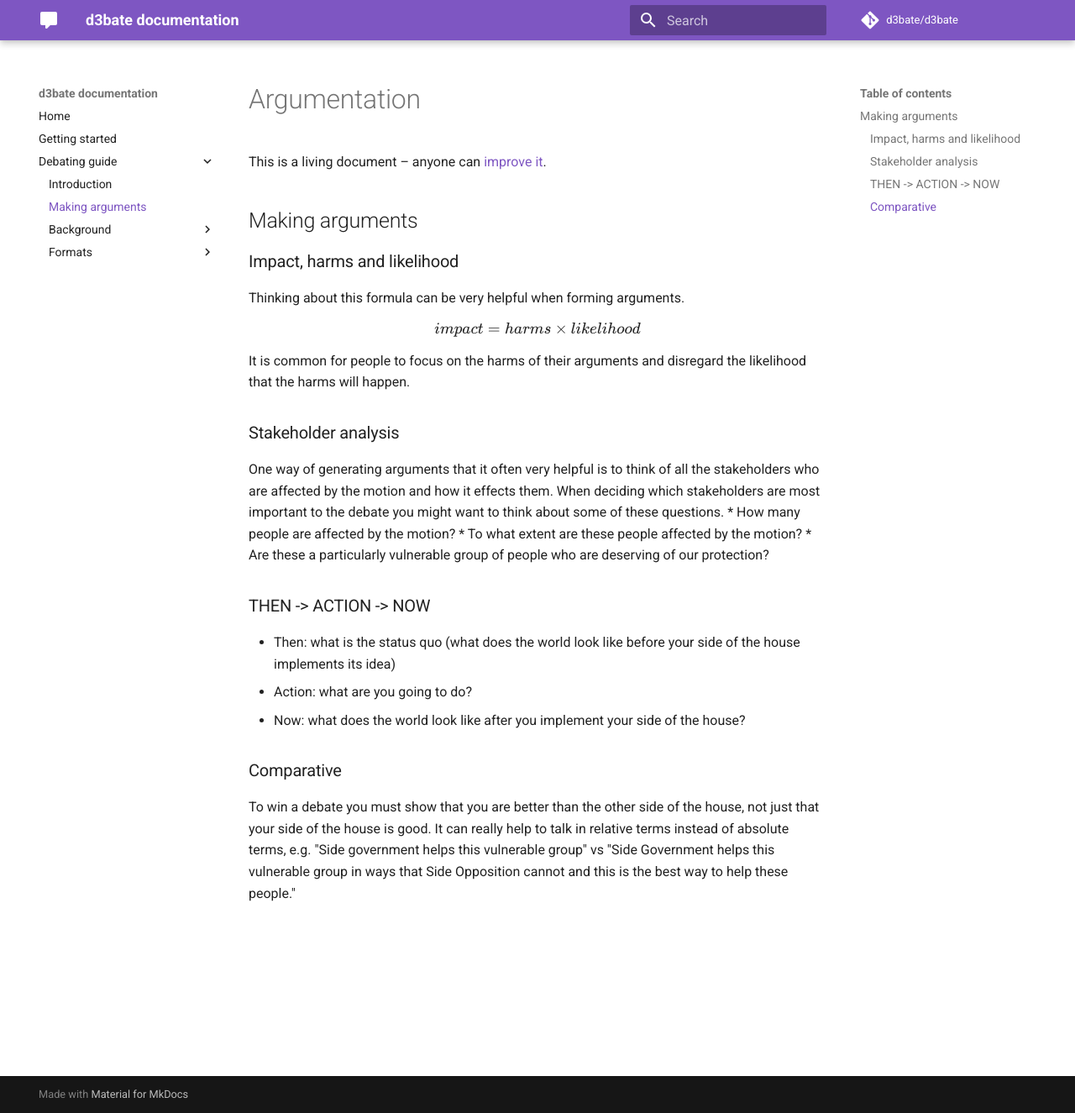
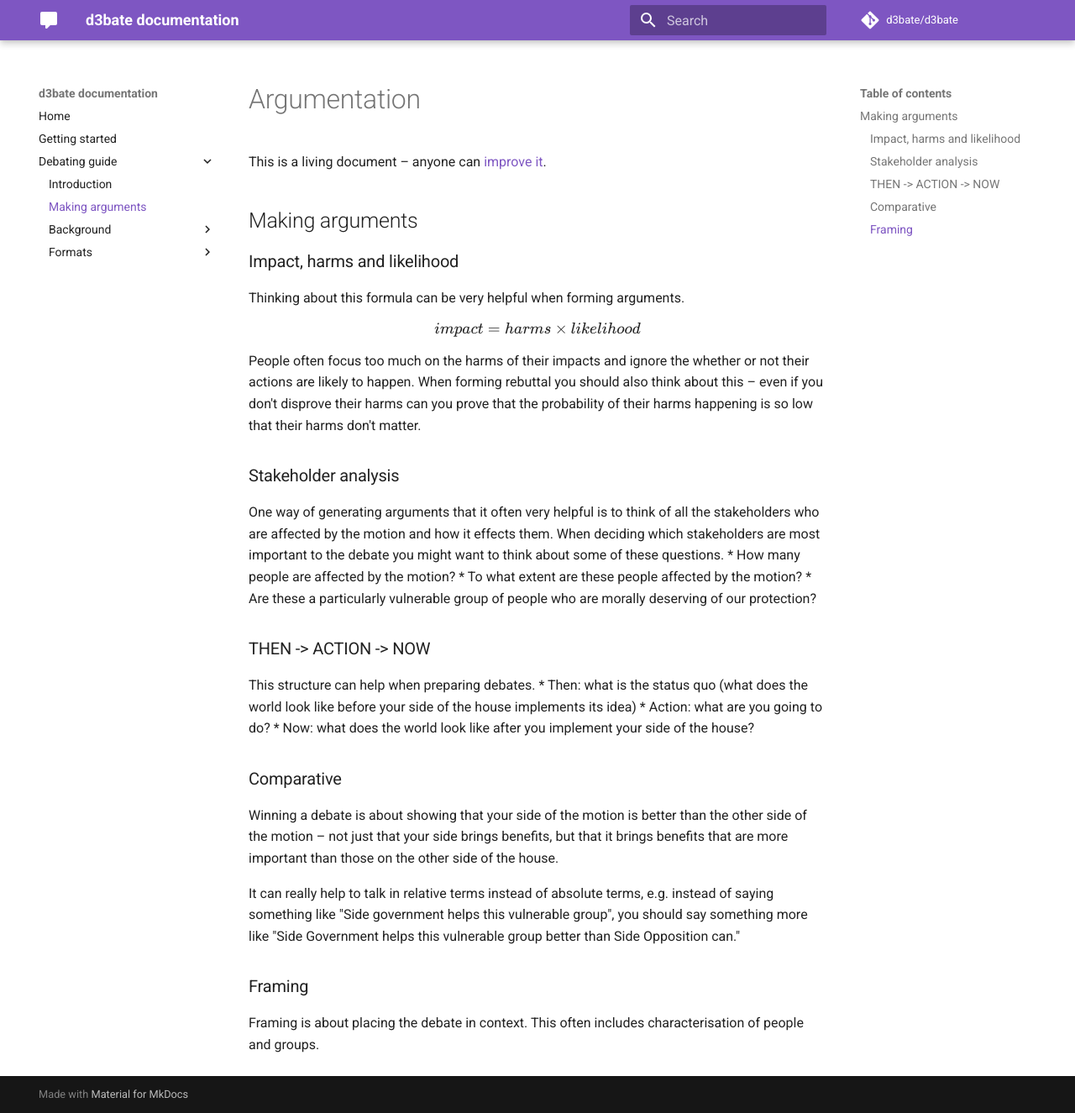
Before and after one commit to d3bate/d3bate, an MkDocs documentation site: the page built from docs/howto/argumentation/index.md, in a window 1280 px wide and 1325 px high. Shown: the whole window at 84% size. Built offline with MkDocs 1.6.1 and Material for MkDocs 9.7.7, drawn with Linux system fonts in a browser that asks for light colours; formulas are drawn with MathJax 3; comment, search, counter and statistics services are not loaded.

Commit message:
Updated debating guide to read more clearly.

```diff
--- a/docs/howto/argumentation/index.md
+++ b/docs/howto/argumentation/index.md
@@ -8,18 +8,24 @@ $$
 impact = harms \times likelihood
 $$
 
-It is common for people to focus on the harms of their arguments and disregard the likelihood that the harms will happen.
+People often focus too much on the harms of their impacts and ignore the whether or not their actions are likely to happen. When forming rebuttal you should also think about this – even if you don't disprove their harms can you prove that the probability of their harms happening is so low that their harms don't matter.
 
 ### Stakeholder analysis
 One way of generating arguments that it often very helpful is to think of all the stakeholders who are affected by the motion and how it effects them. When deciding which stakeholders are most important to the debate you might want to think about some of these questions.
 * How many people are affected by the motion?
 * To what extent are these people affected by the motion?
-* Are these a particularly vulnerable group of people who are deserving of our protection?
+* Are these a particularly vulnerable group of people who are morally deserving of our protection?
 
 ### THEN -> ACTION -> NOW
+This structure can help when preparing debates.
 * Then: what is the status quo (what does the world look like before your side of the house implements its idea)
 * Action: what are you going to do?
 * Now: what does the world look like after you implement your side of the house?
 
 ### Comparative
-To win a debate you must show that you are better than the other side of the house, not just that your side of the house is good. It can really help to talk in relative terms instead of absolute terms, e.g. "Side government helps this vulnerable group" vs "Side Government helps this vulnerable group in ways that Side Opposition cannot and this is the best way to help these people."
+Winning a debate is about showing that your side of the motion is better than the other side of the motion – not just that your side brings benefits, but that it brings benefits that are more important than those on the other side of the house.
+
+It can really help to talk in relative terms instead of absolute terms, e.g. instead of saying something like "Side government helps this vulnerable group", you should say something more like "Side Government helps this vulnerable group better than Side Opposition can."
+
+### Framing
+Framing is about placing the debate in context. This often includes characterisation of people and groups.
```
